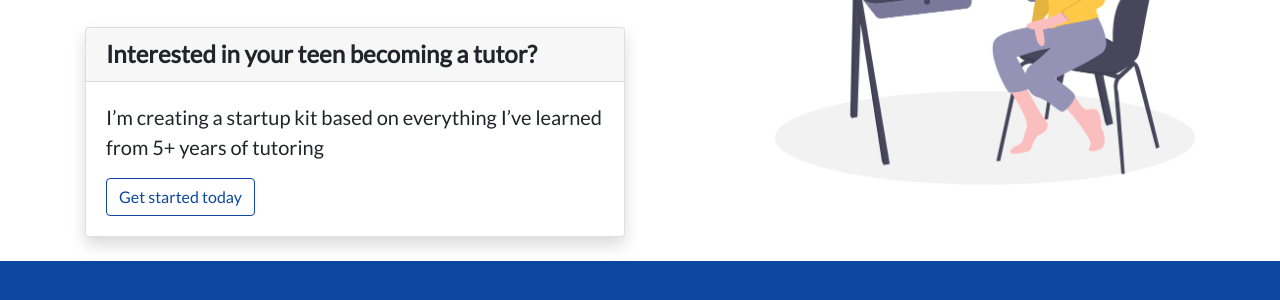
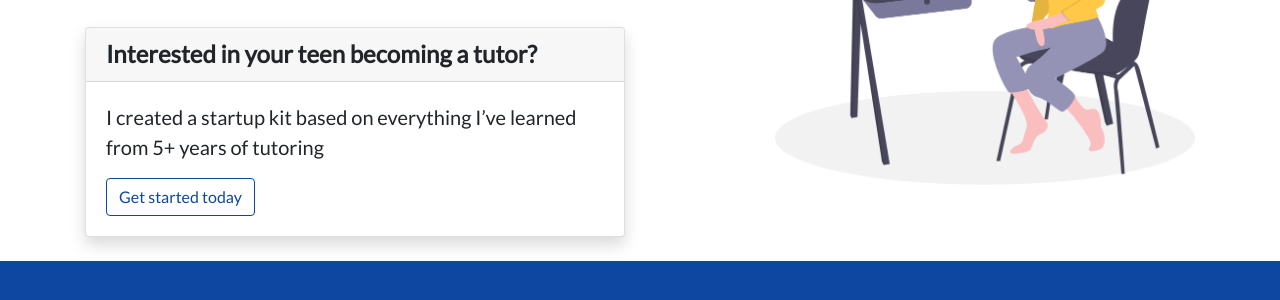
Before and after one commit to pglevy/talias-tutoring, a Jekyll site: the page built from index.md, in a window 1280 px wide and 900 px high. Shown: the part 350-650 px from the top of the window. Built offline with Jekyll 4.4.1, drawn with Linux system fonts in a browser that asks for light colours.

Commit message:
kit copy

```diff
--- a/_includes/startup-kit-card.html
+++ b/_includes/startup-kit-card.html
@@ -3,7 +3,7 @@
         <h2 class="h4 font-weight-bold mb-0">Interested in your teen becoming a tutor?</h2>
       </div>
     <div class="card-body">
-      <p class="card-text">I’m creating a startup kit based on everything I’ve learned from 5+ years of tutoring</p>
+      <p class="card-text">I created a startup kit based on everything I’ve learned from 5+ years of tutoring</p>
       <a href="https://sites.google.com/view/talias-tutoring-startup-kit/" class="btn btn-outline-primary">Get started today</a>
     </div>
   </div>
```
